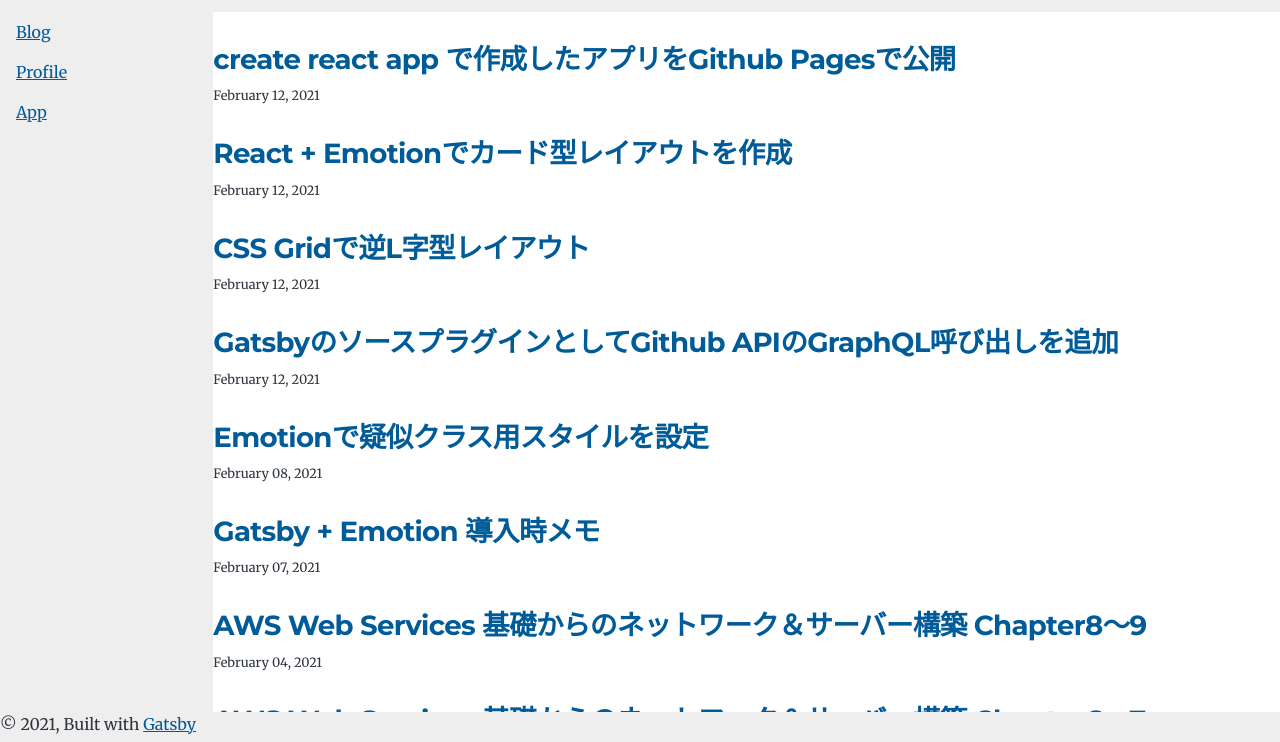
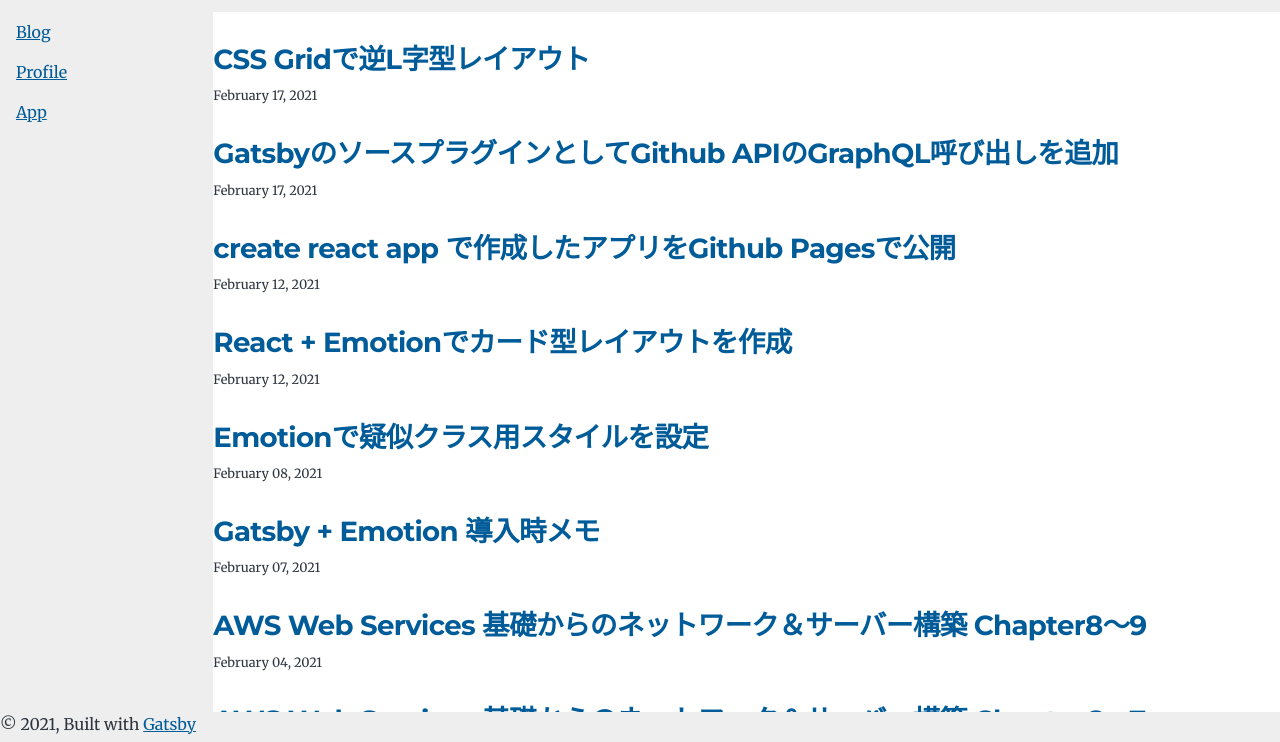
Before and after one commit to tatsu1109/my-blog, a Gatsby site: page / in a window 1280 px wide. Shown: the part 58-800 px from the top of the page. Built offline with nearby package versions, Linux system fonts and the light colour scheme; Gatsby itself is replaced by a stand-in of ours.

Commit message:
日付直し

```diff
--- a/content/blog/20210217/index.md
+++ b/content/blog/20210217/index.md
@@ -1,6 +1,6 @@
 ---
 title: CSS Gridで逆L字型レイアウト
-date: 2021-02-12
+date: 2021-02-17
 tags: ["CSS Grid", "React", "Emotion"]
 ---
 
--- a/content/blog/20210217/index2.md
+++ b/content/blog/20210217/index2.md
@@ -1,6 +1,6 @@
 ---
 title: GatsbyのソースプラグインとしてGithub APIのGraphQL呼び出しを追加
-date: 2021-02-12
+date: 2021-02-17
 tags: ["Gatsby", "Github API"]
 ---
 
```
